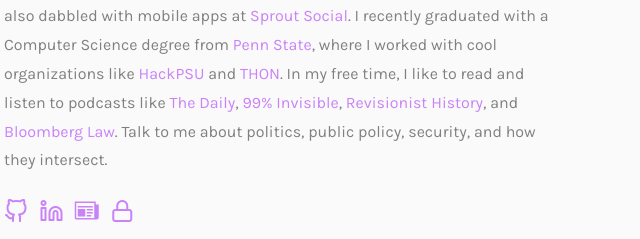
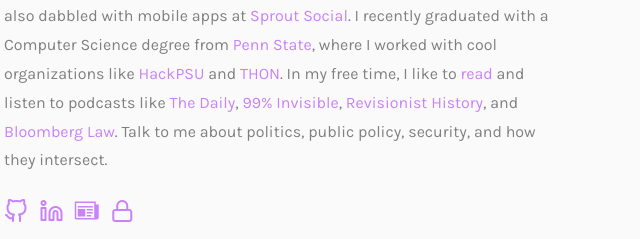
Before and after one commit to mayankmmmx/mayankmmmx.github.io, a plain HTML site: page index.html in a window 1280 px wide. Shown: the part 387-626 px from the top of the page, 66-706 px from the left. Drawn offline with nearby package versions, Linux system fonts and the light colour scheme; files whose address does not match are found by name; a web font is replaced by a local one.

Commit message:
Added books i read

```diff
--- a/index.html
+++ b/index.html
@@ -88,7 +88,7 @@
 								<p>Hi, my name is Mayank. Currently, I build and scale infrastructure at <a href="https://www.leanplum.com">Leanplum</a>. This summer, I got to work on security challenges
 									surrounding encryption at <a href="https://www.shapesecurity.com"> Shape Security</a> as a
 									<a href="http://fellows.kleinerperkins.com">Kleiner Perkins Engineering Fellow</a>. I've also
-									dabbled with mobile apps at <a href="https://www.sproutsocial.com">Sprout Social</a>. I recently graduated with a Computer Science degree from <a href="https://psu.edu">Penn State</a>, where I worked with cool organizations like <a href="https://hackpsu.com">HackPSU</a> and <a href="https://thon.org">THON</a>. In my free time, I like to read and listen to podcasts like <a href="https://www.nytimes.com/podcasts/the-daily">The Daily</a>,
+									dabbled with mobile apps at <a href="https://www.sproutsocial.com">Sprout Social</a>. I recently graduated with a Computer Science degree from <a href="https://psu.edu">Penn State</a>, where I worked with cool organizations like <a href="https://hackpsu.com">HackPSU</a> and <a href="https://thon.org">THON</a>. In my free time, I like to <a href="https://www.goodreads.com/user/show/85709700-mayank-makwana">read</a> and listen to podcasts like <a href="https://www.nytimes.com/podcasts/the-daily">The Daily</a>,
 									<a href="https://99percentinvisible.org">99% Invisible</a>, <a href="http://revisionisthistory.com">Revisionist History</a>, and <a href="https://www.bloomberg.com/podcasts/law">Bloomberg Law</a>. Talk to me about politics, public policy, security, and how they intersect.
 								<p class="colorlib-social-icons">
 									<a href="https://github.com/mayankmmmx"><i class="icon-github2"></i></a> &nbsp
```
